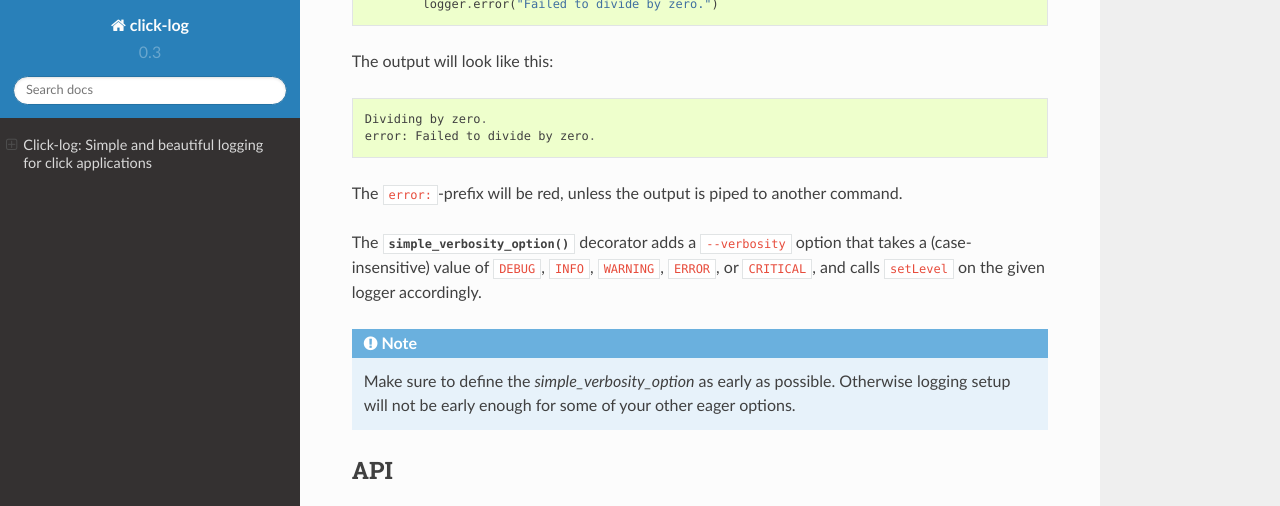
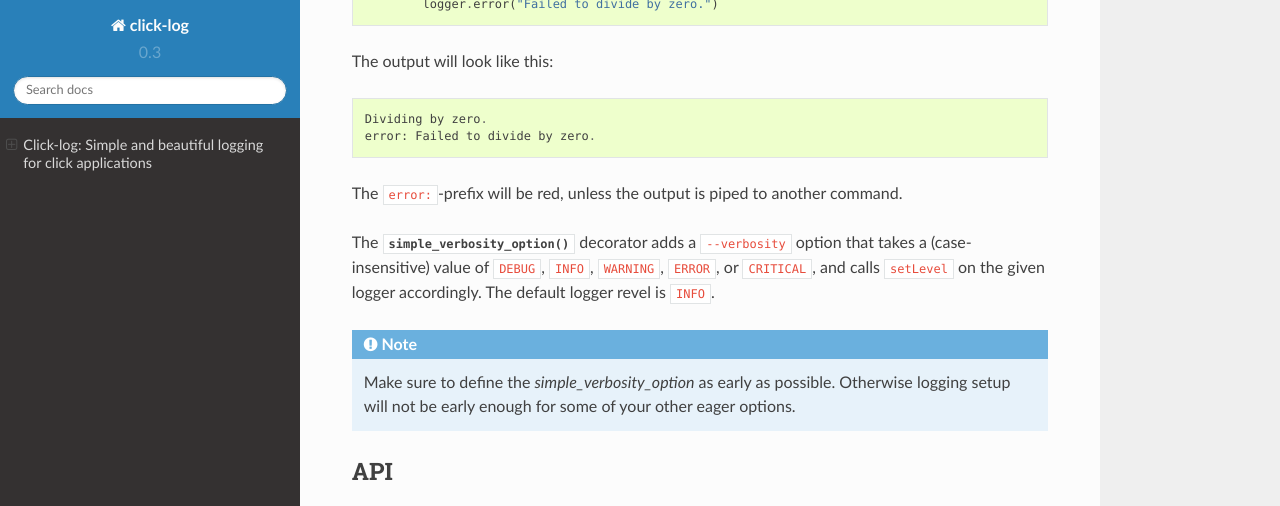
Before and after one commit to click-contrib/click-log, a Sphinx documentation site: the page built from docs/index.rst, in a window 1280 px wide and 900 px high, scrolled down 1828 px, cut to the strip 0-506 px from the top of the window. Built offline with Sphinx 7.4.7 and the Read the Docs theme 2.0.0, drawn with Linux system fonts in a browser that asks for light colours.

Commit message:
Add a doc for default log level

```diff
--- a/docs/index.rst
+++ b/docs/index.rst
@@ -90,6 +90,7 @@
 that takes a (case-insensitive) value of ``DEBUG``, ``INFO``, ``WARNING``,
 ``ERROR``, or ``CRITICAL``, and calls ``setLevel`` on the given logger
 accordingly.
+The default logger revel is ``INFO``.
 
 .. note::
 
```
